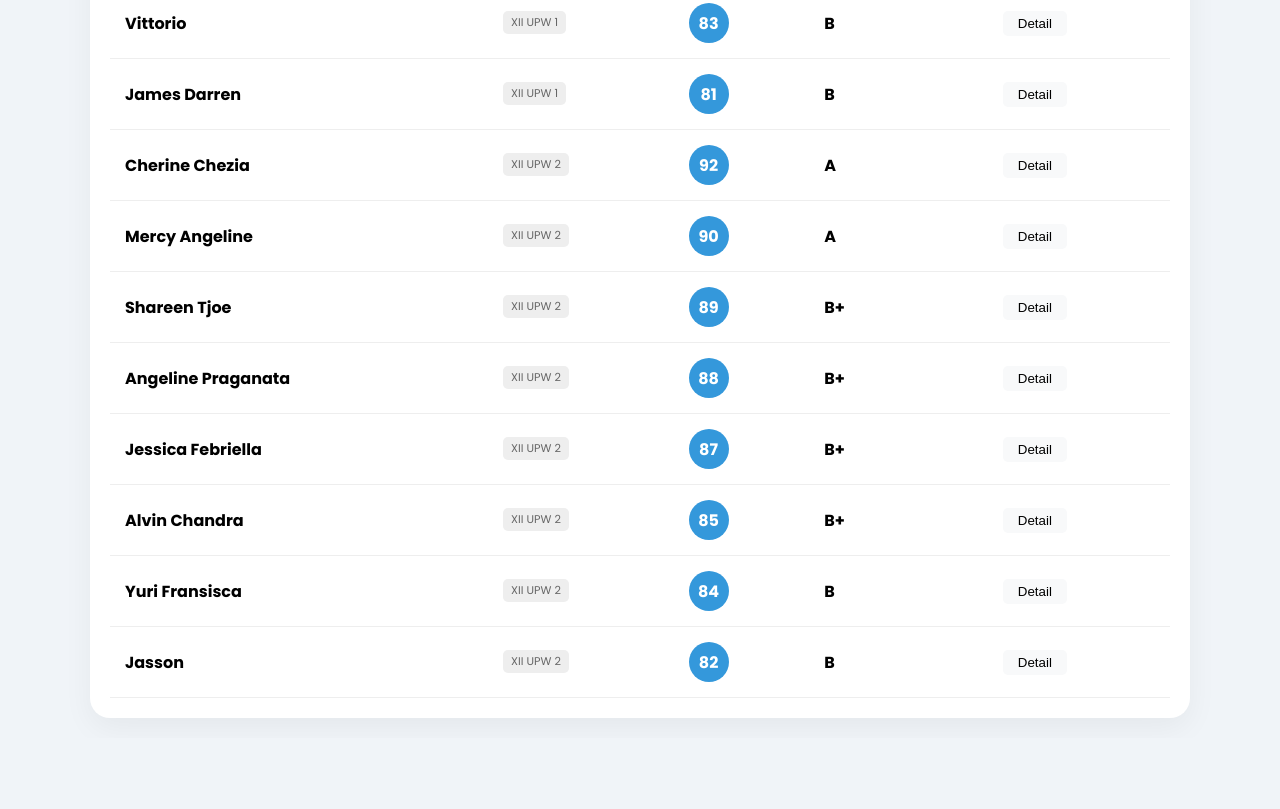
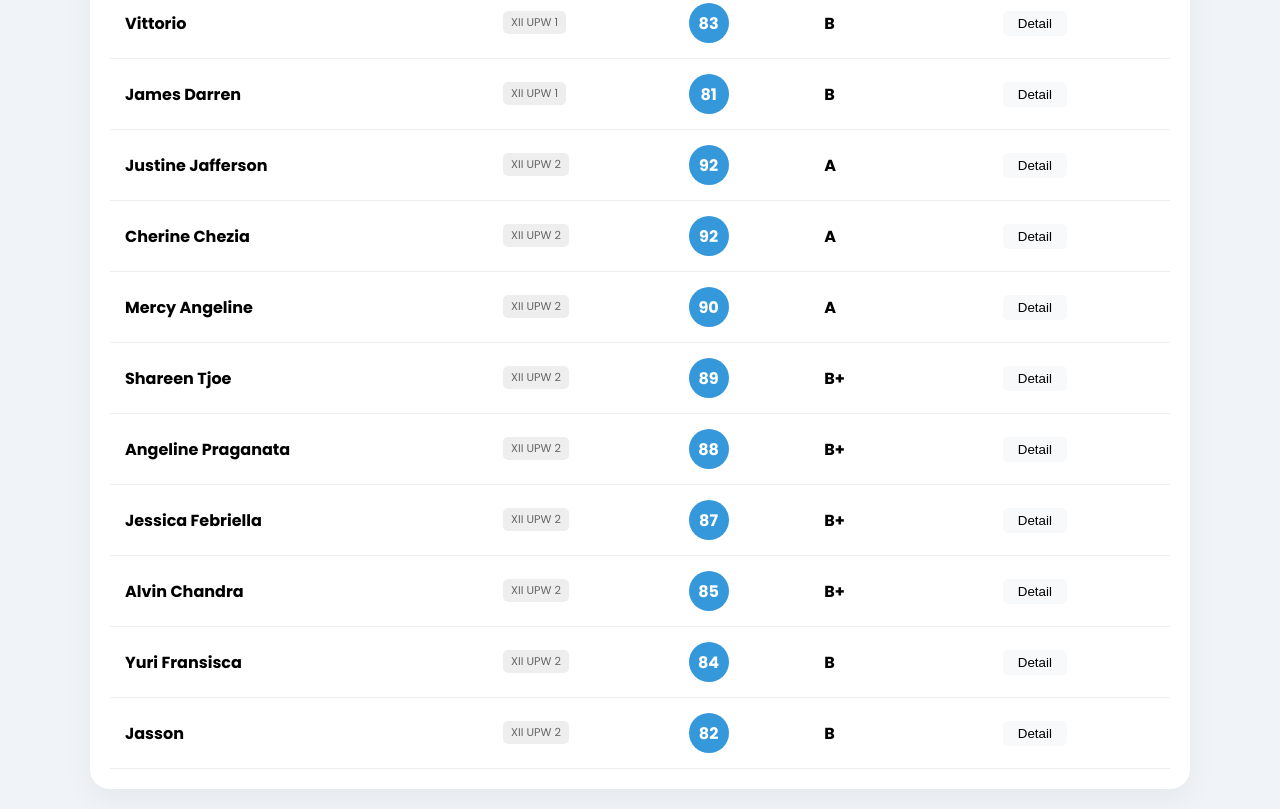
Before and after one commit to Imron26-lab/PortofolioImronnn, a plain HTML site: page nilai_upw.html in a window 1280 px wide. Shown: the part 918-1727 px from the top of the page. Before the commit the page ends 1656 px from the top, so only its background shows below. Drawn offline with Linux system fonts and the light colour scheme.

Commit message:
Update nilai_upw.html

```diff
--- a/nilai_upw.html
+++ b/nilai_upw.html
@@ -150,6 +150,7 @@
         { kelas: "XII UPW 1", nama: "James Darren", nilai: 81, pred: "B", desc: "Fokus Makassar unik, namun sesuaikan kembali dengan tema Java Overland." },
 
         // DATA XII UPW 2 (Berdasarkan File yang diupload)
+        { kelas: "XII UPW 2", nama: "Justine Jafferson", nilai: 92, pred: "A", desc: "Layout sangat profesional dengan harga paket yang kompetitif. Detail 'All Around Java' mencakup rute yang sangat lengkap." },
         { kelas: "XII UPW 2", nama: "Cherine Chezia", nilai: 92, pred: "A", desc: "Branding 'Discovering Java' sangat kuat. Itinerary harian (Yogya-Semarang-Surabaya) sangat logis." },
         { kelas: "XII UPW 2", nama: "Mercy Angeline", nilai: 90, pred: "A", desc: "Urutan rute Magelang - Malang - Surabaya sangat rapi. Visual profesional." },
         { kelas: "XII UPW 2", nama: "Shareen Tjoe", nilai: 89, pred: "B+", desc: "Pilihan destinasi (Batu Secret Zoo, Jatim Park) sangat sesuai target market keluarga." },
```
